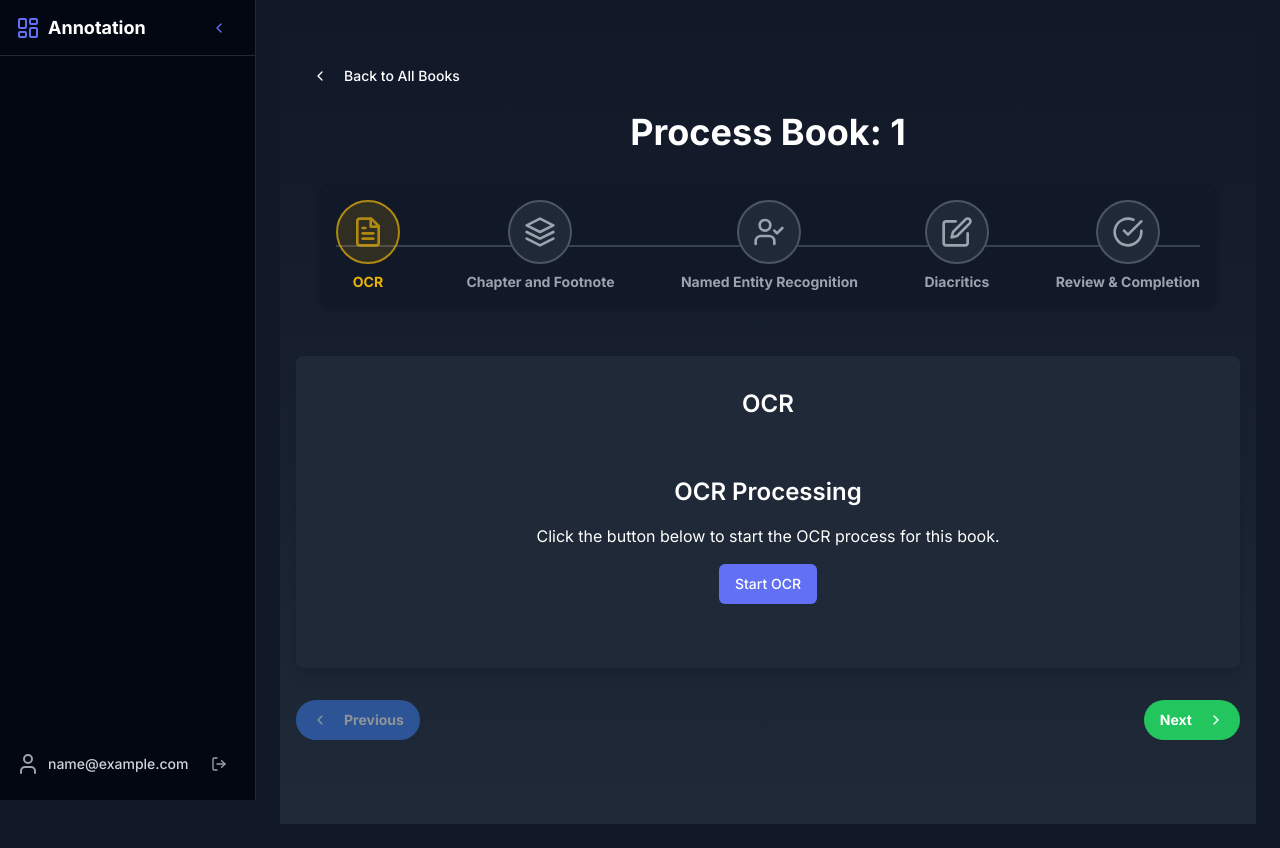
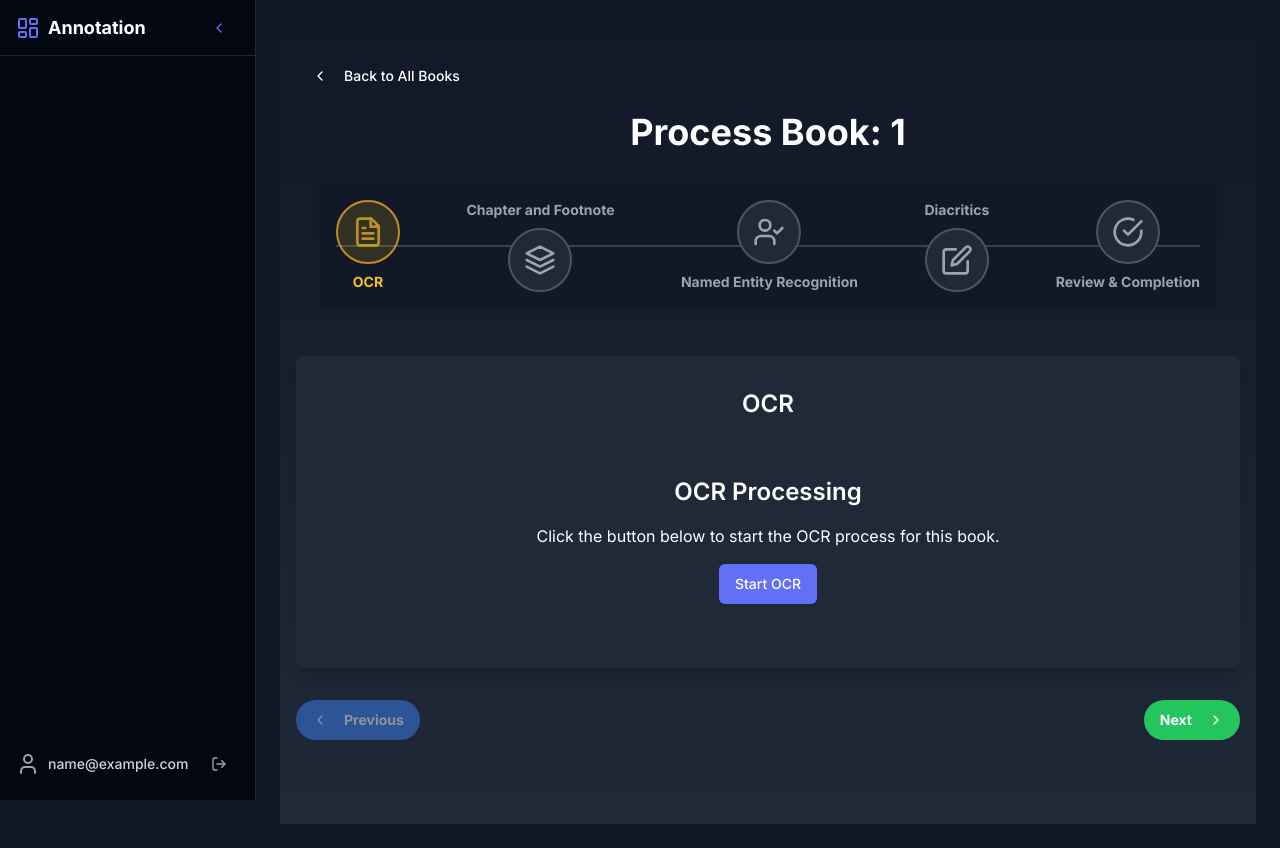
Before and after one commit to niloyahmedrasel/annotations, a Next.js app: page /dashboard/books/process/1 in a window 1280 px wide. Built offline with nearby package versions, Linux system fonts and the light colour scheme; sample sign-in values are in the browser's storage.

Commit message:
modified processbar

```diff
--- a/components/ProcessProgressBar.tsx
+++ b/components/ProcessProgressBar.tsx
@@ -33,30 +33,43 @@ const ProcessProgressBar: React.FC<ProcessProgressBarProps> = ({ currentStep, co
           {steps.map((step, index) => {
             const isCompleted = completedSteps.includes(step.id)
             const isCurrent = step.id === currentStep
+            const labelPosition = ["ChapterFootnote", "Diacritics"].includes(step.id) ? "top" : "bottom"
+
             return (
               <div key={step.id} className="flex flex-col items-center">
+                {labelPosition === "top" && (
+                  <div
+                    className={`mb-2 text-sm font-bold ${
+                      isCurrent ? "text-amber-400" : isCompleted ? "text-green-500" : "text-gray-400"
+                    }`}
+                  >
+                    {step.label}
+                  </div>
+                )}
                 <div
                   className={`w-16 h-16 rounded-full flex items-center justify-center transition-all duration-300 ease-in-out border-2 ${
                     isCompleted
-                      ? "border-green-500 bg-green-500 bg-opacity-20"
+                      ? "border-green-500 bg-green-500"
                       : isCurrent
-                        ? "border-yellow-500 bg-yellow-500 bg-opacity-20 animate-smooth-pulse"
+                        ? "border-amber-400 bg-amber-400 bg-opacity-20 animate-smooth-pulse"
                         : "border-gray-600 bg-gray-800"
                   }`}
                 >
                   {isCompleted ? (
-                    <Check className="w-8 h-8 text-green-500" />
+                    <Check className="w-8 h-8 text-white" />
                   ) : (
-                    <step.icon className={`w-8 h-8 ${isCurrent ? "text-yellow-500" : "text-gray-400"}`} />
+                    <step.icon className={`w-8 h-8 ${isCurrent ? "text-amber-400" : "text-gray-400"}`} />
                   )}
                 </div>
+                {labelPosition === "bottom" && (
                   <div
                     className={`mt-2 text-sm font-bold ${
-                    isCurrent ? "text-yellow-500" : isCompleted ? "text-green-500" : "text-gray-400"
+                      isCurrent ? "text-amber-400" : isCompleted ? "text-green-500" : "text-gray-400"
                     }`}
                   >
                     {step.label}
                   </div>
+                )}
               </div>
             )
           })}
@@ -76,6 +89,9 @@ const styles = `
   .animate-smooth-pulse {
     animation: smooth-pulse 2s ease-in-out infinite;
   }
+  .flex-col-reverse {
+    flex-direction: column-reverse;
+  }
 `
 
 const styleSheet = document.createElement("style")
```
Lines whose indentation alone changed are shown as unchanged.
